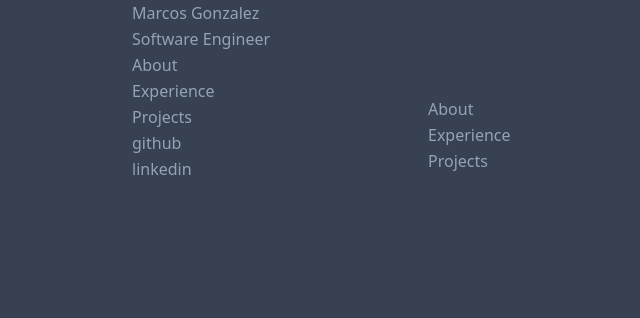
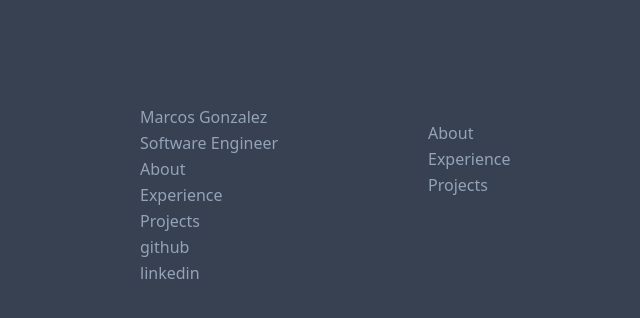
Before and after one commit to mrcos-g/mgonzalez.dev, a Next.js app: page / in a window 1280 px wide. Shown: the top 318 px of the page, without its empty margins (220-860 px from the left). Built offline with nearby package versions, Linux system fonts and the light colour scheme.

Commit message:
extend the navigation container to fill the entire viewport

```diff
--- a/src/app/page.tsx
+++ b/src/app/page.tsx
@@ -1,10 +1,10 @@
 const Home = () => {
   return (
-    <div className='mx-auto min-h-screen max-w-xl'>
+    <div className='mx-auto min-h-screen max-w-xl px-2 py-6'>
       <div className='flex justify-between gap-4'>
         <div
           id='navigation-container'
-          className='sticky flex max-h-screen w-1/2 flex-col justify-between'
+          className='sticky top-0 flex max-h-screen w-1/2 flex-col justify-between py-20'
         >
           <div>
             <h1>Marcos Gonzalez</h1>
@@ -23,7 +23,7 @@ const Home = () => {
             <li>linkedin</li>
           </ul>
         </div>
-        <div className='pt-24 w-1/2 '>
+        <div className='pt-24 w-1/2 py-20'>
           <div>About</div>
           <div>Experience</div>
           <div>Projects</div>
```
